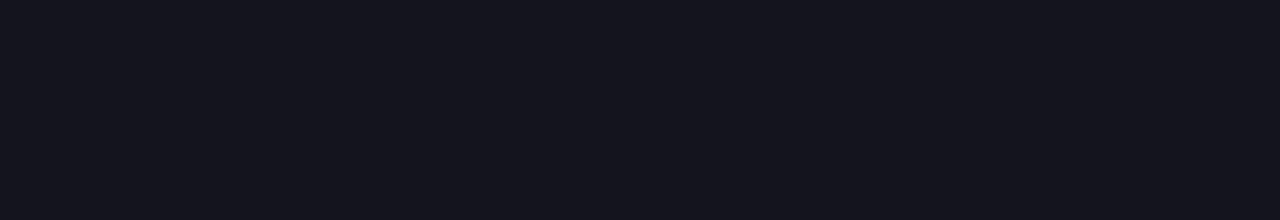
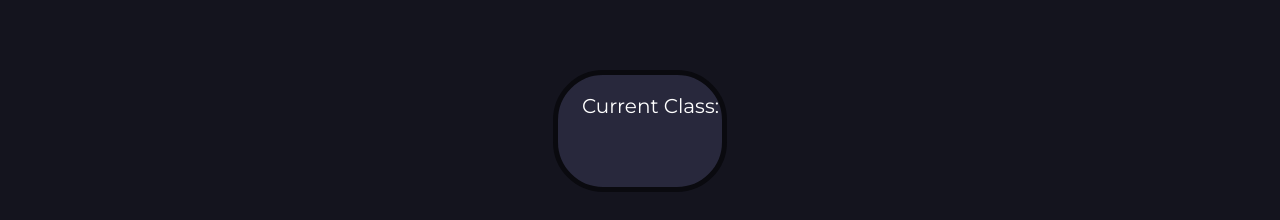
Before and after one commit to KyteKode/BellSchedule, a React (Vite) app: page / in a window 1280 px wide. Shown: the part 732-952 px from the top of the page. Before the commit the page ends 816 px from the top, so only its background shows below. Built offline with nearby package versions, Linux system fonts and the light colour scheme.

Commit message:
Started CurrentClass component

```diff
--- a/package.json
+++ b/package.json
@@ -7,7 +7,8 @@
     "dev": "vite",
     "build": "vite build",
     "lint": "eslint .",
-    "preview": "vite preview"
+    "preview": "vite preview",
+    "deploy": "gh-pages -d dist"
   },
   "dependencies": {
     "react": "^19.2.0",
--- a/src/App.scss
+++ b/src/App.scss
@@ -52,6 +52,7 @@ a {
         }
     }
 }
+
 /*
 Source - https://stackoverflow.com/a/22559163
 Posted by swehren, modified by community. See post 'Timeline' for change history
--- a/src/App.tsx
+++ b/src/App.tsx
@@ -4,16 +4,19 @@ import "./App.scss"
 
 import Desc from "./Desc.js"
 import ClassPeriodList from "./ClassPeriod/ClassPeriodList"
-import { ClassInfo } from "./ClassPeriod/ClassInfo"
+import CurrentClass from "./CoreComponent/CurrentClass.js"
+
+import { ClassInfoType } from "./ClassPeriod/ClassInfo"
 
 function App() {
-    const [classes, setClasses] = useState<ClassInfo[]>([]);
+    const [classes, setClasses] = useState<ClassInfoType[]>([]);
 
     return (
         <>
             <Desc />
             <br />
-            <ClassPeriodList value={classes} setValue={setClasses} />
+            <ClassPeriodList classes={classes} setClasses={setClasses} />
+            <CurrentClass classes={classes} />
         </>
     )
 }
--- a/src/ClassPeriod/ClassInfo.tsx
+++ b/src/ClassPeriod/ClassInfo.tsx
@@ -1,22 +1,21 @@
-import { useState, useRef } from 'react'
-
 import TimePicker, { Time, AMPM } from "./TimePicker"
 
-interface ClassInfo {
+interface ClassInfoType {
     name: string,
     period: string,
     room: string,
     start: Time,
     end: Time
 }
+
 interface ClassInfoProps {
-    value: ClassInfo,
-    setValue: (value: ClassInfo) => void,
+    value: ClassInfoType,
+    setValue: (value: ClassInfoType) => void,
     deleteClass: () => void
 }
 
 function ClassInfoComponent({ value, setValue, deleteClass }: ClassInfoProps) {
-    const handleChange = (key: keyof ClassInfo, newValue: any) => {
+    const handleChange = (key: keyof ClassInfoType, newValue: any) => {
         setValue({
             ...value,
             [key]: newValue,
@@ -73,4 +72,4 @@ function ClassInfoComponent({ value, setValue, deleteClass }: ClassInfoProps) {
 }
 
 export default ClassInfoComponent
-export { ClassInfo }
+export { ClassInfoType }
--- a/src/ClassPeriod/ClassPeriodList.tsx
+++ b/src/ClassPeriod/ClassPeriodList.tsx
@@ -1,17 +1,17 @@
-import { useState, useRef } from 'react'
+import { useState } from 'react'
 
 import "./ClassPeriodList.scss"
 
-import ClassInfoComponent, { ClassInfo } from "./ClassInfo"
+import ClassInfoComponent, { ClassInfoType } from "./ClassInfo"
 import { Time, AMPM } from "./TimePicker"
 
 interface ClassPeriodProps {
-    value: ClassInfo[],
-    setValue: (value: ClassInfo[]) => void
+    classes: ClassInfoType[],
+    setClasses: (value: ClassInfoType[]) => void
 }
 
-function ClassPeriodList({ value, setValue}: ClassPeriodProps) {
-    const [classInfo, setClassInfo] = useState<ClassInfo>({
+function ClassPeriodList({ classes, setClasses }: ClassPeriodProps) {
+    const [classInfo, setClassInfo] = useState<ClassInfoType>({
         name: "Class",
         period: "1",
         room: "1",
@@ -21,18 +21,18 @@ function ClassPeriodList({ value, setValue}: ClassPeriodProps) {
 
     const addClass = () => {
         let newClass = {...classInfo};
-        setValue([...value, newClass]);
+        setClasses([...classes, newClass]);
     };
 
-    const setClassValue = (newVal: ClassInfo, idx: number) => {
-        const updated = [...value];
+    const setClassValue = (newVal: ClassInfoType, idx: number) => {
+        const updated = [...classes];
         updated[idx] = newVal;
-        setValue(updated);
+        setClasses(updated);
     }
 
     const deleteClass = (idx: number) => {
-        setValue(
-            value.filter((_, i) => i != idx)
+        setClasses(
+            classes.filter((_, i) => i != idx)
         );
     }
 
@@ -40,11 +40,11 @@ function ClassPeriodList({ value, setValue}: ClassPeriodProps) {
         <div id="ClassPeriodList">
             <button onClick={addClass} id="AddClassButon">Add Class</button>
             <div id="Classes">
-                {value.map((item, idx) => (
+                {classes.map((item, idx) => (
                     <ClassInfoComponent
                         key={idx}
                         value={item}
-                        setValue={(newVal: ClassInfo) => setClassValue(newVal, idx)}
+                        setValue={(newVal: ClassInfoType) => setClassValue(newVal, idx)}
                         deleteClass={() => {deleteClass(idx)}}
                     />
                 ))}
--- /dev/null
+++ b/src/CoreComponent/Core.scss
@@ -0,0 +1,18 @@
+#CurrentClass {
+    margin: 3rem;
+    display: flex;
+    flex-direction: column;
+    gap: 0.1rem;
+
+    border: 5px solid #0a0a0f;
+    border-radius: 50px;
+    background-color: #28283c;
+
+    padding: 0rem;
+    padding-top: 1rem;
+
+    min-width: 10rem;
+    min-height: 6rem;
+
+    width: fit-content;
+}
--- /dev/null
+++ b/src/CoreComponent/CurrentClass.tsx
@@ -0,0 +1,76 @@
+import "./Core.scss"
+
+import { ClassInfoType } from "../ClassPeriod/ClassInfo"
+import { AMPM, Time } from "../ClassPeriod/TimePicker"
+
+interface CurrentClassProps {
+    classes: ClassInfoType[]
+}
+
+interface Hour24Time {
+    hour: number,
+    minute: number
+}
+
+// TODO: finish hour12 to hour24, finish CurrentClass component
+
+/*function hour12_to_hour24(time: Time) {
+    let hour24_time: Hour24Time = {
+        hour: 0,
+        minute: classInfo.start.minute
+    };
+
+    if (classInfo.start.ampm == AMPM.AM) {
+        start.hour = classInfo.start.hour;
+    } else {
+        start.hour = classInfo.start.hour + 12;
+    }
+}*/
+
+function CurrentClass({ classes }: CurrentClassProps) {
+    const current_class = () => {
+        let hour24_start_times: Hour24Time[] = [];
+        let hour24_end_times: Hour24Time[] = [];
+
+        classes.forEach((classInfo) => {
+            let start: Hour24Time = {
+                hour: 0,
+                minute: classInfo.start.minute
+            };
+
+            if (classInfo.start.ampm == AMPM.AM) {
+                start.hour = classInfo.start.hour;
+            } else {
+                start.hour = classInfo.start.hour + 12;
+            }
+
+            hour24_start_times.push(start);
+
+            let end: Hour24Time = {
+                hour: 0,
+                minute: classInfo.end.minute
+            };
+
+            if (classInfo.end.ampm == AMPM.AM) {
+                end.hour = classInfo.end.hour;
+            } else {
+                end.hour = classInfo.end.hour + 12;
+            }
+
+            hour24_end_times.push(end);
+        });
+
+        const now = new Date();
+
+        const hour = now.getHours();
+
+    }
+
+    return (
+        <div id="CurrentClass">
+            <span>Current Class:</span>
+        </div>
+    )
+}
+
+export default CurrentClass
```
